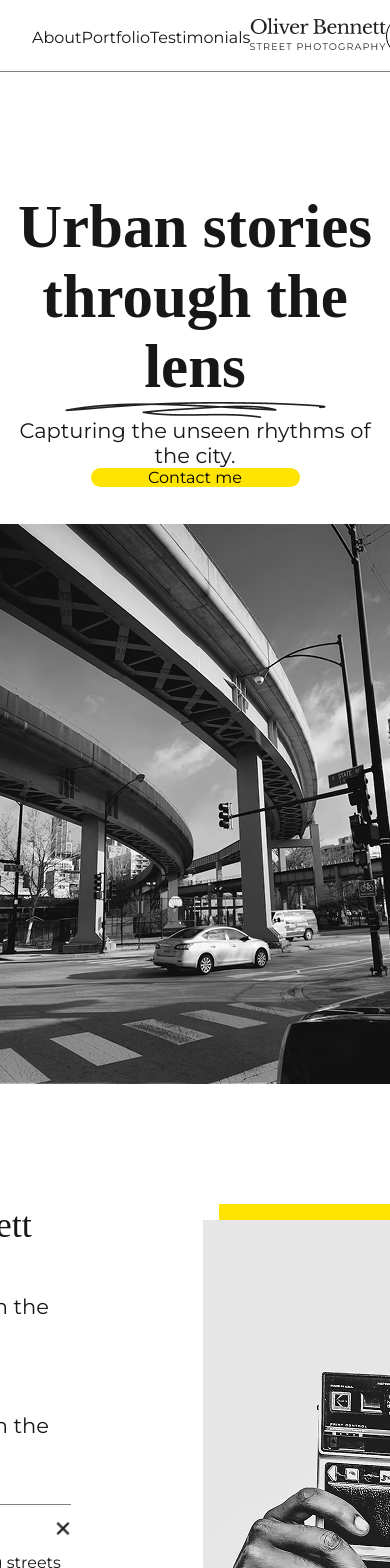
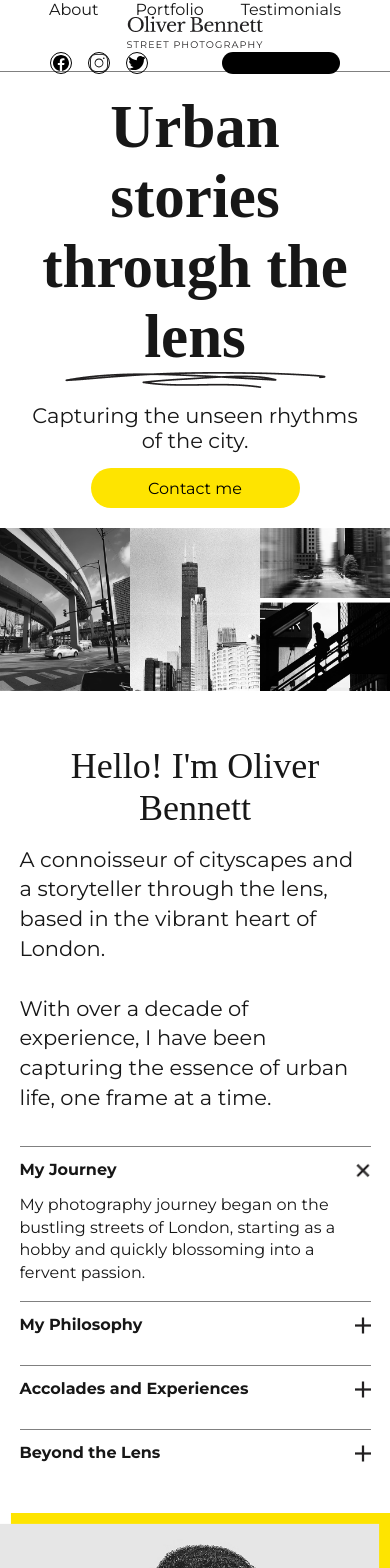
Before and after one commit to daaniideev/photographer-portfolio, a Next.js app: page / in a window 390 px wide. Shown: the top 1568 px of the page. Built offline with nearby package versions, Linux system fonts and the light colour scheme.

Commit message:
Lo hago responsive

```diff
--- a/src/Components/WrappedContent.tsx
+++ b/src/Components/WrappedContent.tsx
@@ -17,7 +17,10 @@ const WrappedContent: React.FC<WrappedContentProps> = ({
   setIsOpen,
 }) => {
   return (
-    <div className="wrapped-content">
+    <div
+      onClick={setIsOpen} // Llamamos la función para actualizar el estado
+      className="wrapped-content"
+    >
       <div className="wrapped-content-title">
         <p className="title">{title}</p>
         <img
--- a/src/Sections/About/AboutMe.tsx
+++ b/src/Sections/About/AboutMe.tsx
@@ -24,8 +24,9 @@ const AboutMe: React.FC = () => {
           <p>
             A connoisseur of cityscapes and a storyteller through the lens,
             based in the vibrant heart of London. <br />
-            <br />A connoisseur of cityscapes and a storyteller through the
-            lens, based in the vibrant heart of London.{" "}
+            <br />
+            With over a decade of experience, I have been capturing the essence
+            of urban life, one frame at a time.{" "}
           </p>
           <div className="wraped-contents">
             <WrappedContent
--- a/src/Sections/styles/AboutMe.css
+++ b/src/Sections/styles/AboutMe.css
@@ -28,3 +28,31 @@
 .wraped-contents {
   margin-top: 33px;
 }
+
+@media (max-width: 1400px) {
+  #section-about-me {
+    flex-direction: column;
+    width: 100%;
+    margin-top: 50px;
+    gap: 20px;
+  }
+
+  .about-me-text {
+    margin: auto;
+    width: 100%;
+    display: flex;
+  }
+  .about-me-text-content {
+    width: 100%;
+    margin: 0 5%;
+  }
+  .about-me-image {
+    width: 100%;
+    height: auto;
+  }
+
+  .about-me-image > img {
+    height: 100%;
+    width: 100%;
+  }
+}
--- a/src/Sections/styles/Hero.css
+++ b/src/Sections/styles/Hero.css
@@ -56,6 +56,7 @@
 #images-content-1 {
   height: 560px;
   width: 1376px;
+  display: flex;
 }
 
 .images-content > .image-content {
@@ -68,3 +69,28 @@ input:-webkit-autofill {
   -webkit-box-shadow: 0 0 0 1000px #222021 inset !important;
   -webkit-text-fill-color: inherit !important;
 }
+
+@media (max-width: 1400px) {
+  #images-content-1 {
+    display: flex;
+    flex-direction: row;
+    width: 100%;
+    margin-top: 20px;
+    height: auto;
+  }
+
+  .images-content > .image-content {
+    flex: 1;
+  }
+
+  .images-content > .image-content img {
+    width: 100%;
+  }
+
+  .header-content {
+    height: auto;
+    gap: 15px;
+    margin-left: 5%;
+    margin-right: 5%;
+  }
+}
--- a/src/Sections/styles/Latests.css
+++ b/src/Sections/styles/Latests.css
@@ -76,3 +76,10 @@
 .image-text-content > h3 {
   margin-bottom: 15px;
 }
+
+@media (max-width: 1400px) {
+  #images-content-2 {
+    width: 100%;
+    height: auto;
+  }
+}
--- a/src/Sections/styles/Testimonial.css
+++ b/src/Sections/styles/Testimonial.css
@@ -56,6 +56,8 @@
   overflow-x: auto;
   scrollbar-width: none;
   user-select: none;
+  margin-right: 15px;
+  margin-left: 15px;
   position: relative;
 }
 
@@ -88,3 +90,20 @@
   opacity: 0;
   cursor: none;
 }
+
+@media (max-width: 1400px) {
+  #section-testimonial {
+    width: 100%;
+  }
+  .testimonial-container-container {
+    width: 100%;
+  }
+
+  .testimonial-title {
+    margin: 0;
+  }
+
+  .testimonial-header {
+    margin-bottom: 25px;
+  }
+}
--- a/src/app/globals.css
+++ b/src/app/globals.css
@@ -51,3 +51,11 @@ a {
     color-scheme: dark;
   }
 }
+
+@media (max-width: 1400px) {
+  section {
+    width: 100%;
+    margin-top: 20px;
+    margin-bottom: 20px;
+  }
+}
--- a/src/styles/SectionContact.css
+++ b/src/styles/SectionContact.css
@@ -16,7 +16,7 @@
   margin: auto;
   gap: 24px;
   color: white;
-  width: 448px;
+  width: 100%;
 }
 
 .section-contact-subtitle {
@@ -112,3 +112,18 @@ textarea::placeholder {
   color: #f8f8f86d;
   opacity: 1;
 }
+
+@media (max-width: 1400px) {
+  .section-contact-content {
+    display: flex;
+    width: 100%;
+    gap: 30px;
+    padding: 30px;
+    flex-direction: column;
+  }
+
+  .section-contact-fill-contact {
+    margin: auto;
+    width: 100%;
+  }
+}
--- a/src/styles/TestimonialCard.css
+++ b/src/styles/TestimonialCard.css
@@ -28,3 +28,9 @@
   font-size: 16px;
   font-weight: 600; /* 'semibold' no es una palabra clave en CSS, puedes usar 600 para simular el semibold */
 }
+
+@media (max-width: 1400px) {
+  .testimonial-card {
+    width: 90%;
+  }
+}
--- a/src/styles/WrapedContent.css
+++ b/src/styles/WrapedContent.css
@@ -17,10 +17,6 @@
   padding-bottom: 16px;
 }
 
-.wraped-contents .wrapped-content img {
-  cursor: pointer;
-}
-
 .wraped-contents .wrap-button-open {
   transform: rotate(45deg);
 }
@@ -36,3 +32,7 @@
   max-height: 500px; /* lo suficientemente grande para el contenido */
   opacity: 1;
 }
+
+.wrapped-content {
+  cursor: pointer;
+}
--- a/src/styles/header.css
+++ b/src/styles/header.css
@@ -88,3 +88,12 @@ header p {
 .lets-talk-button:hover {
   transform: scale(1.1);
 }
+
+@media (max-width: 1400px) {
+  header {
+    width: 100%;
+    padding: 0;
+    display: flex;
+    flex-direction: column;
+  }
+}
```
